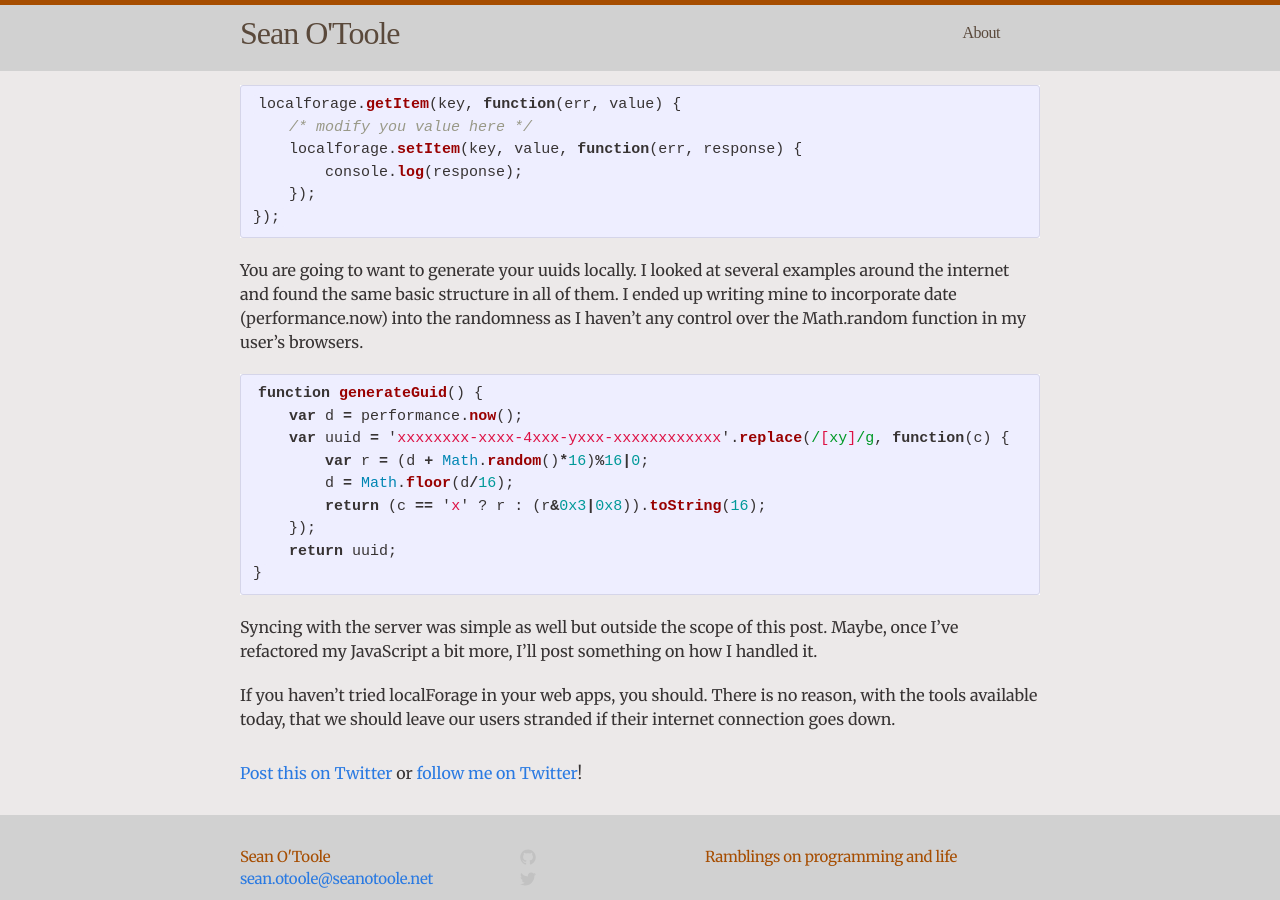
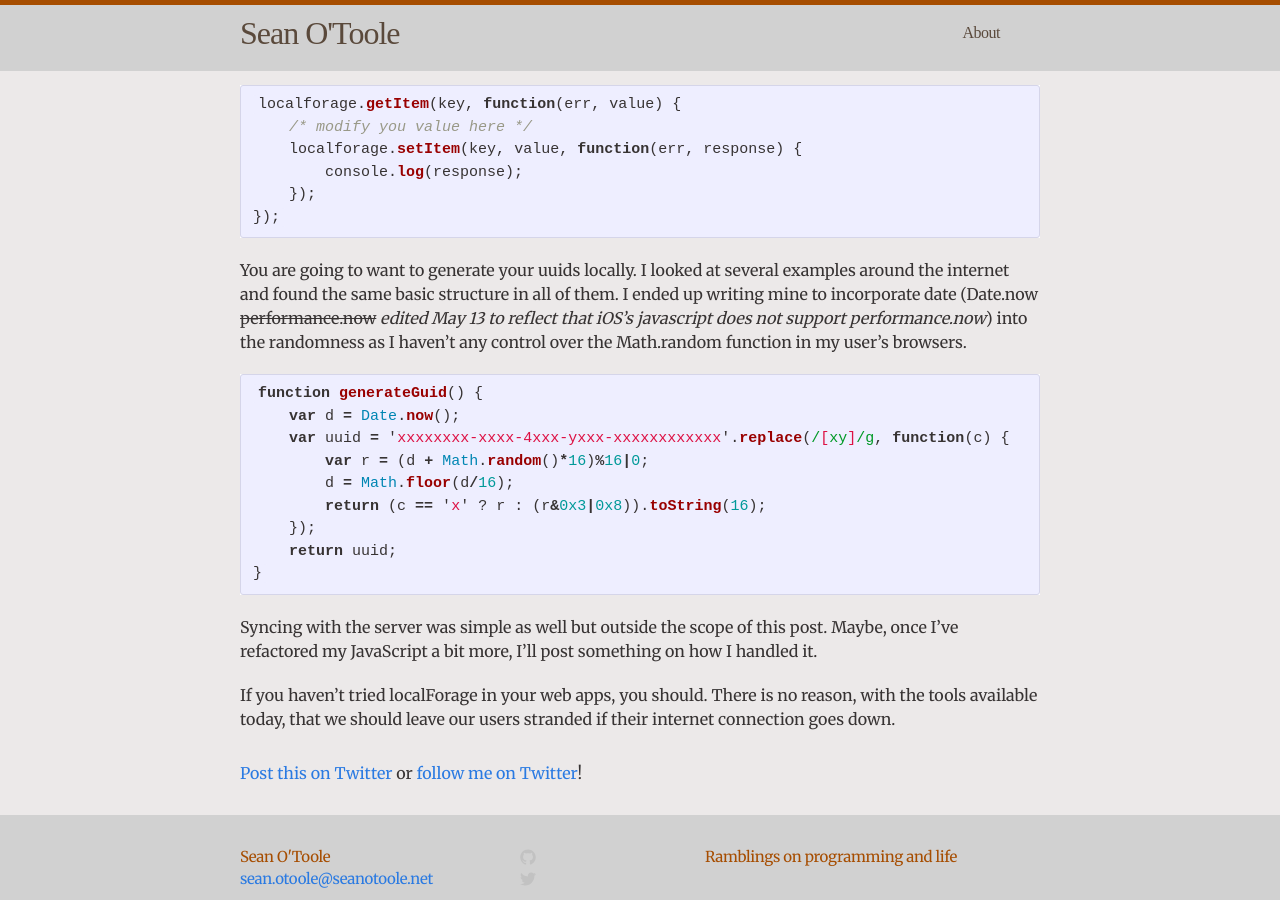
Before and after one commit to seanot/personal_page, a Jekyll site: the page built from _posts/2015-05-07-localForage.markdown, in a window 1280 px wide and 900 px high, scrolled down 1683 px. Built offline with Jekyll 4.4.1, drawn with Linux system fonts in a browser that asks for light colours; nearby versions of some CDN libraries; some web fonts are replaced; comment, search, counter and statistics services are not loaded.

Commit message:
edit content

```diff
--- a/_posts/2015-05-07-localForage.markdown
+++ b/_posts/2015-05-07-localForage.markdown
@@ -52,10 +52,10 @@ localforage.getItem(key, function(err, value) {
     });
 });
 {% endhighlight %}
-You are going to want to generate your uuids locally. I looked at several examples around the internet and found the same basic structure in all of them. I ended up writing mine to incorporate date (performance.now) into the randomness as I haven’t any control over the Math.random function in my user’s browsers.
+You are going to want to generate your uuids locally. I looked at several examples around the internet and found the same basic structure in all of them. I ended up writing mine to incorporate date (Date.now  <s>performance.now</s>  <i>edited May 13 to reflect that iOS's javascript does not support performance.now</i>) into the randomness as I haven’t any control over the Math.random function in my user’s browsers.
 {% highlight javascript %}
 function generateGuid() {
-    var d = performance.now();
+    var d = Date.now();
     var uuid = 'xxxxxxxx-xxxx-4xxx-yxxx-xxxxxxxxxxxx'.replace(/[xy]/g, function(c) {
         var r = (d + Math.random()*16)%16|0;
         d = Math.floor(d/16);
```
